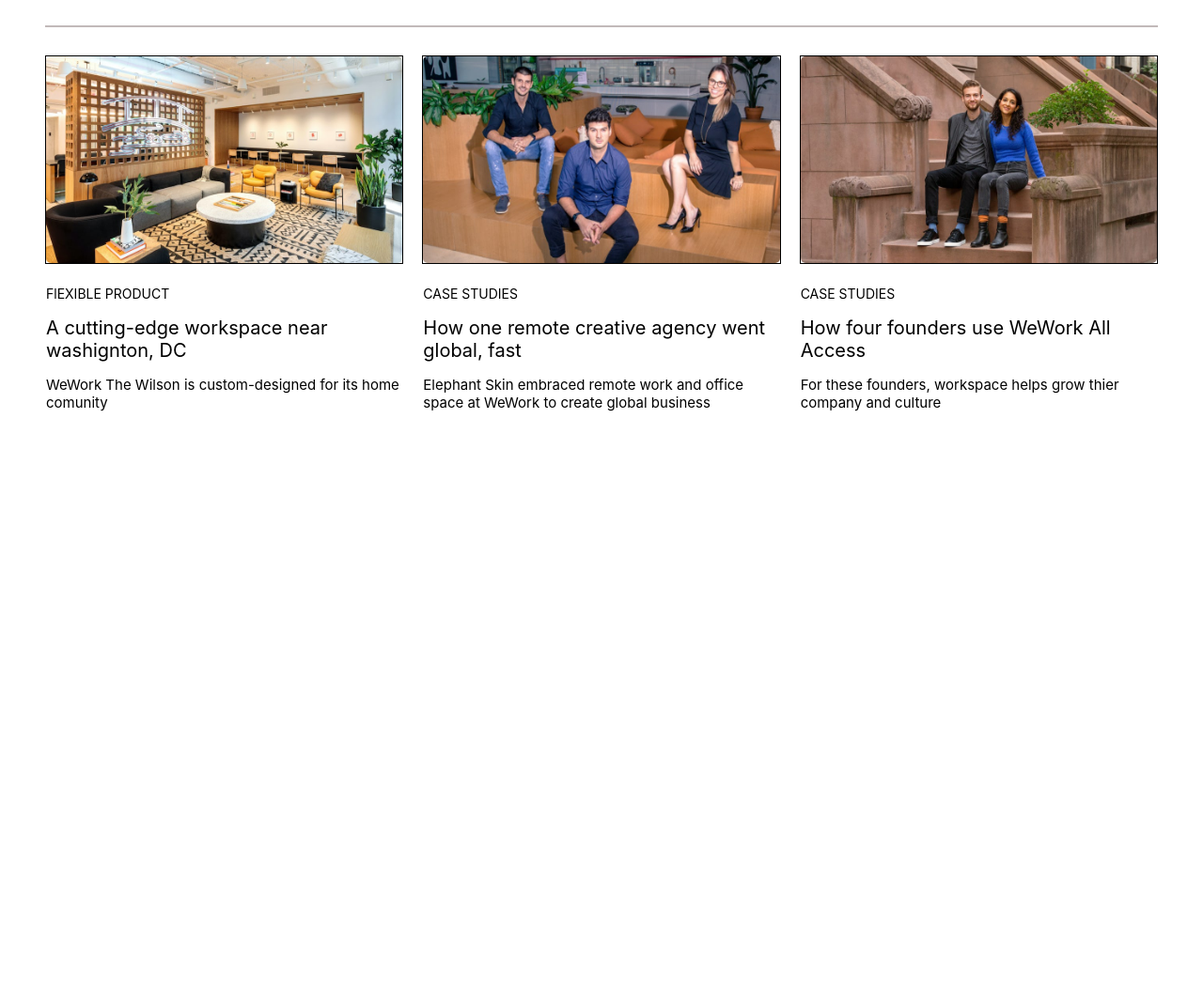
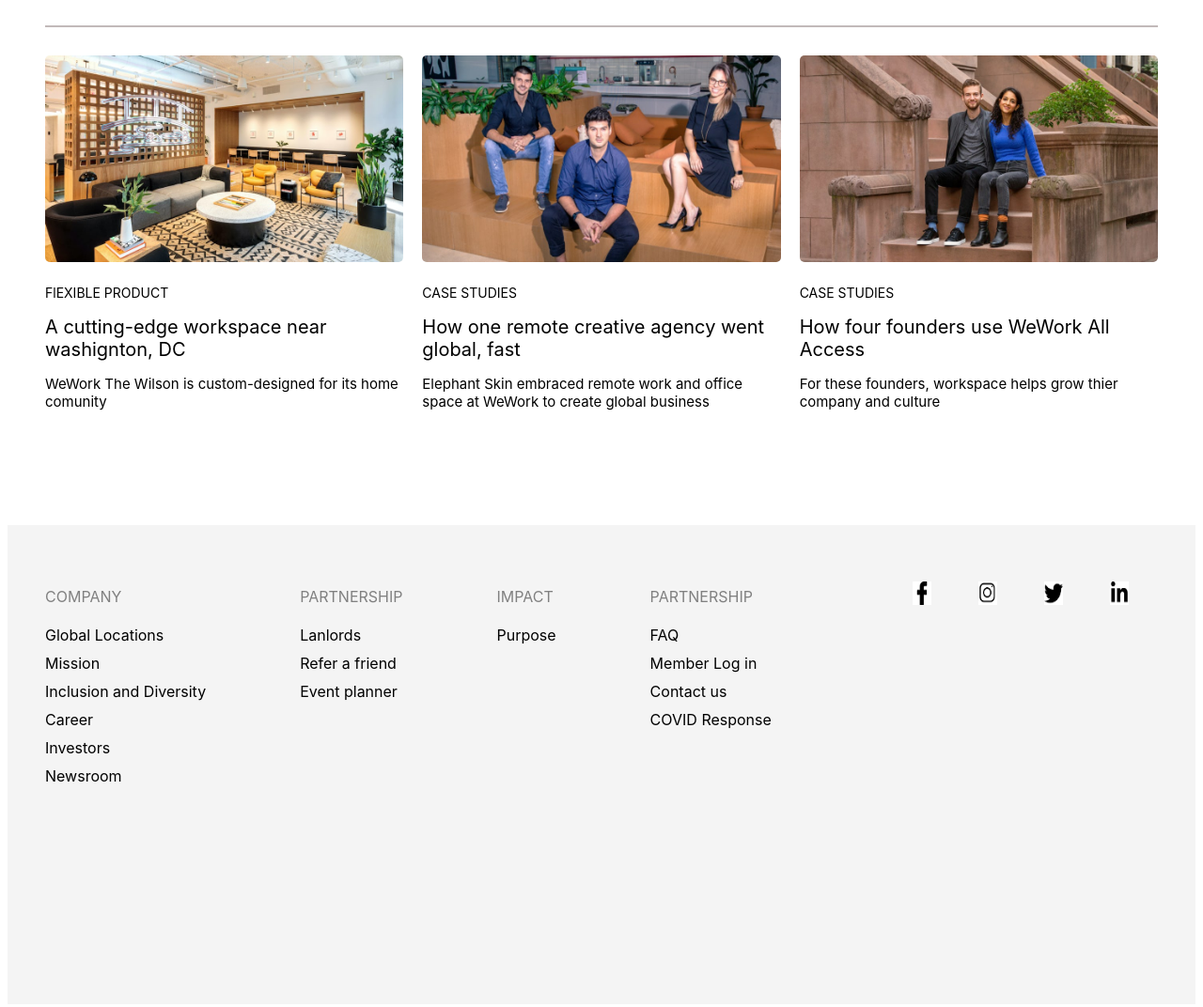
Before and after one commit to Gbadass/wework-clown, a plain HTML site: page index.html in a window 1280 px wide. Shown: the part 3544-4616 px from the top of the page at 94% size. Before the commit the page ends 3982 px from the top, so only its background shows below. Drawn offline with Linux system fonts and the light colour scheme.

Commit message:
i created footer

```diff
--- a/index.css
+++ b/index.css
@@ -571,7 +571,7 @@ margin-left: 30px;
 .s8-col3{
   width: 33%;
   height: 220px;
-  border: 1px solid black;
+  /* border: 1px solid black; */
 }
 
 .s8-col1 img,
@@ -614,3 +614,48 @@ margin-left: 30px;
   font-family:"Apercu",Avenir,-apple-system,BlinkMacSystemFont,"Helvetica Neue",Helvetica,"Calibri","Roboto",Arial,sans-serif;
   color: black;
 }
+
+.footer{
+  background-color: #ececec98;
+  height: 510px;
+  margin-top: 280px;
+  display: flex;
+  /* padding-right: 20px; */
+  column-gap: 100px;
+}
+
+.footer p{
+  font-family:"Apercu",Avenir,-apple-system,BlinkMacSystemFont,"Helvetica Neue",Helvetica,"Calibri","Roboto",Arial,sans-serif;
+  color: grey;
+}
+
+.footer a{
+  color: black;
+  text-decoration: none;
+  line-height: 30px;
+  font-family:"Apercu",Avenir,-apple-system,BlinkMacSystemFont,"Helvetica Neue",Helvetica,"Calibri","Roboto",Arial,sans-serif;
+}
+
+
+.f1{
+  margin-left: 40px;
+  margin-top: 50px;
+}
+
+.f2,
+.f3,
+.f4{
+  /* margin-left: 10px; */
+  margin-top: 50px;
+}
+
+.logo-divs img{
+  width: 20px;
+  height: 25px;
+  margin-left: 50px;
+}
+
+.logo-divs{
+  display: flex;
+  margin-top: 60px;
+}
--- a/index.html
+++ b/index.html
@@ -226,5 +226,49 @@
       <div class="ccccc"><a href="">For these founders, workspace helps grow thier company and culture</a></div>
     </div>
   </div>
+  <div class="footer">
+    <div class="f1">
+      <p>COMPANY</p>
+      <a href="">Global Locations</a>
+      <br>
+      <a href="">Mission</a>
+      <br>
+      <a href="">Inclusion and Diversity</a>
+      <br>
+      <a href="">Career</a>
+      <br>
+      <a href="">Investors</a>
+      <br>
+      <a href="">Newsroom</a>
+    </div>
+    <div class="f2">
+      <p>PARTNERSHIP</p>
+      <a href="">Lanlords</a>
+      <br>
+      <a href="">Refer a friend</a>
+      <br>
+      <a href="">Event planner</a>
+    </div>
+    <div class="f3">
+      <p>IMPACT</p>
+      <a href="">Purpose</a>
+    </div>
+    <div class="f4">
+      <p>PARTNERSHIP</p>
+      <a href="">FAQ</a>
+      <br>
+      <a href="">Member Log in</a>
+      <br>
+      <a href="">Contact us</a>
+      <br>
+      <a href="">COVID Response</a>
+    </div>
+    <div class="logo-divs">
+      <img src="./fblogo.png" alt="">
+      <img src="./iglogo.png" alt="">
+      <img src="./tlogo.png" alt="">
+      <img src="./inlogo.png" alt="">
+    </div>
+  </div>
 </body>
 </html>
```
Also changed, not shown: fblogo.png (added), iglogo.png (added), inlogo.png (added), tlogo.png (added), we_logo.a32545795fe3f59def511d1b8069c271.svg (added).
